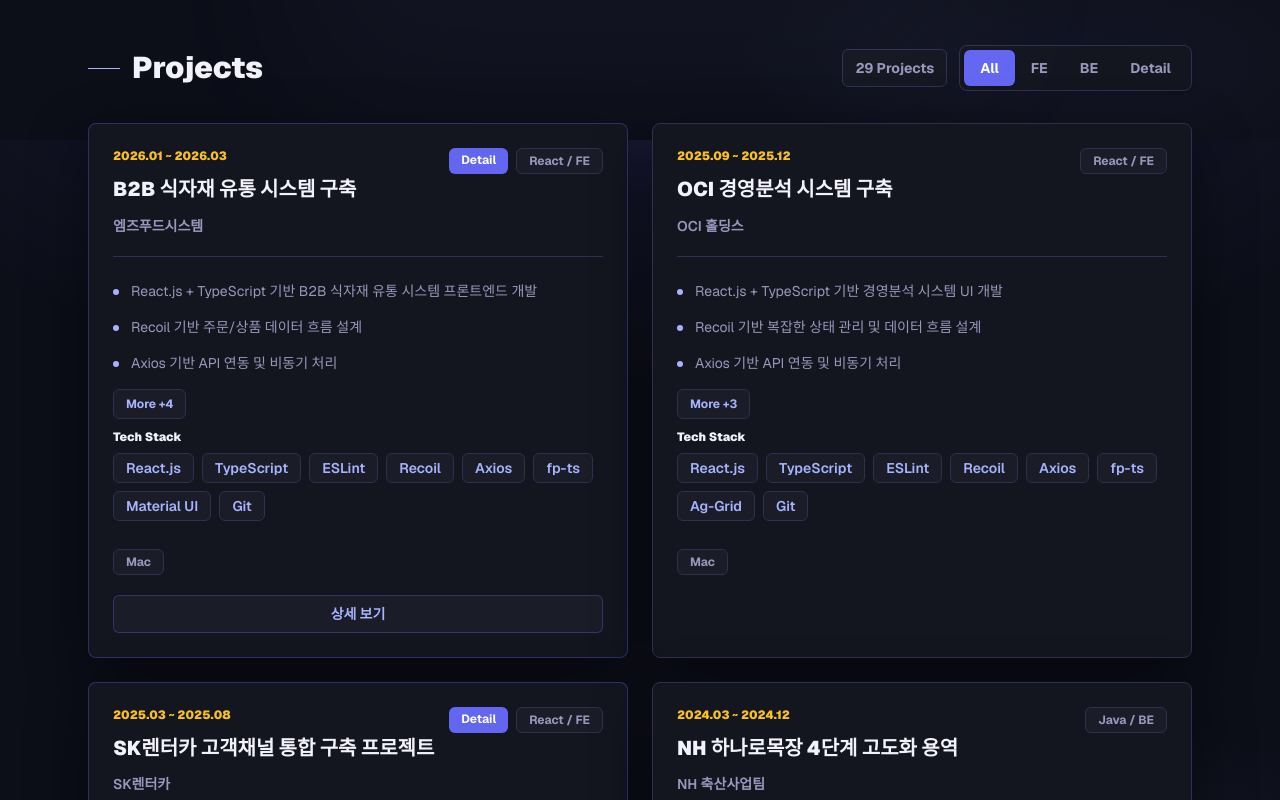
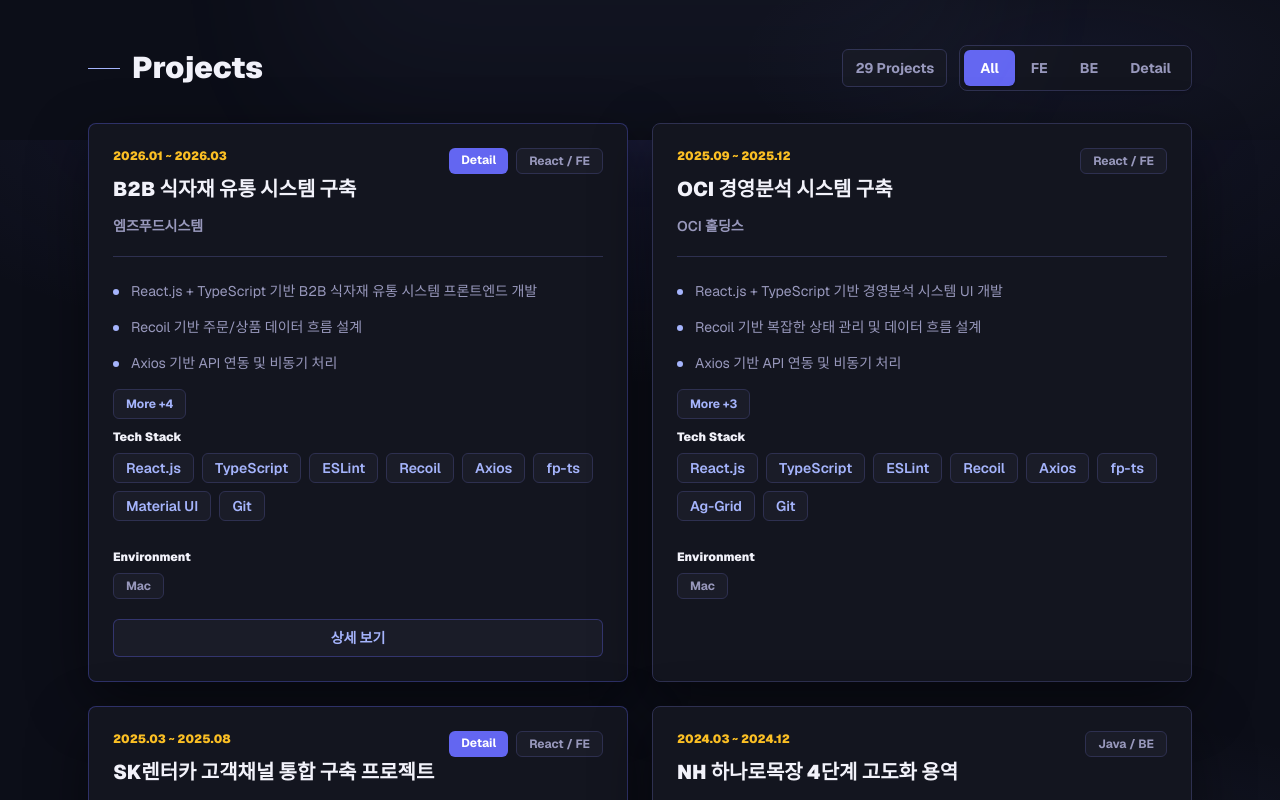
Before and after one commit to ekia1070/portfolio, a Next.js app: page / in a window 1280 px wide. Shown: the part 1460-2260 px from the top of the page. Built offline with nearby package versions, Linux system fonts and the light colour scheme.

Commit message:
animation added

```diff
--- a/src/app/globals.css
+++ b/src/app/globals.css
@@ -113,7 +113,7 @@ a {
 }
 
 .filter-reveal {
-  animation: fadeInUp 0.45s ease forwards;
+  animation: fadeInUp 0.45s ease both;
 }
 
 .delay-1 { transition-delay: 100ms; }
--- a/src/components/Projects.tsx
+++ b/src/components/Projects.tsx
@@ -230,7 +230,7 @@ const ProjectCard = ({
 
   return (
     <article
-      className={`rounded-lg border bg-[var(--surface)] p-6 shadow-[var(--shadow-soft)] transition duration-200 hover:-translate-y-1 hover:border-[var(--accent-border)] ${
+      className={`flex flex-col rounded-lg border bg-[var(--surface)] p-6 shadow-[var(--shadow-soft)] transition duration-200 hover:-translate-y-1 hover:border-[var(--accent-border)] ${
         hasDetail ? "border-[var(--accent-border)]" : "border-[var(--line)]"
       }`}
     >
@@ -311,7 +311,11 @@ const ProjectCard = ({
       )}
 
       {environment.length > 0 && (
-        <div className="mt-4 flex flex-wrap gap-2">
+        <div className="mt-4">
+          <p className="mb-2 text-xs font-black text-[var(--foreground)]">
+            Environment
+          </p>
+          <div className="flex flex-wrap gap-2">
             {environment.map((item) => (
               <span
                 key={item}
@@ -321,17 +325,24 @@ const ProjectCard = ({
               </span>
             ))}
           </div>
+        </div>
       )}
 
-      {hasDetail && (
+      <div className="mt-auto">
         <button
           type="button"
-          onClick={() => onOpenDetail(project)}
-          className="mt-5 w-full cursor-pointer rounded-md border border-[var(--accent-border)] bg-[var(--surface-muted)] px-4 py-2 text-sm font-bold text-[var(--accent)] transition hover:bg-[var(--accent-strong)] hover:text-white"
+          onClick={hasDetail ? () => onOpenDetail(project) : undefined}
+          aria-hidden={!hasDetail}
+          tabIndex={hasDetail ? undefined : -1}
+          className={`mt-5 w-full rounded-md border px-4 py-2 text-sm font-bold transition ${
+            hasDetail
+              ? "cursor-pointer border-[var(--accent-border)] bg-[var(--surface-muted)] text-[var(--accent)] hover:bg-[var(--accent-strong)] hover:text-white"
+              : "invisible border-transparent"
+          }`}
         >
           상세 보기
         </button>
-      )}
+      </div>
     </article>
   );
 };
@@ -404,13 +415,18 @@ const Projects = () => {
         </div>
       </div>
 
-      <div key={selectedFilter} className="filter-reveal grid gap-6 lg:grid-cols-2">
-        {filteredProjects.map((project) => (
+      <div className="grid gap-6 lg:grid-cols-2">
+        {filteredProjects.map((project, i) => (
+          <div
+            key={`${project.title}-${project.period}-${selectedFilter}`}
+            className="filter-reveal"
+            style={{ animationDelay: `${i * 60}ms` }}
+          >
             <ProjectCard
-            key={`${project.title}-${project.period}`}
               project={project}
               onOpenDetail={setSelectedProject}
             />
+          </div>
         ))}
       </div>
 
```
Lines whose indentation alone changed are shown as unchanged.
